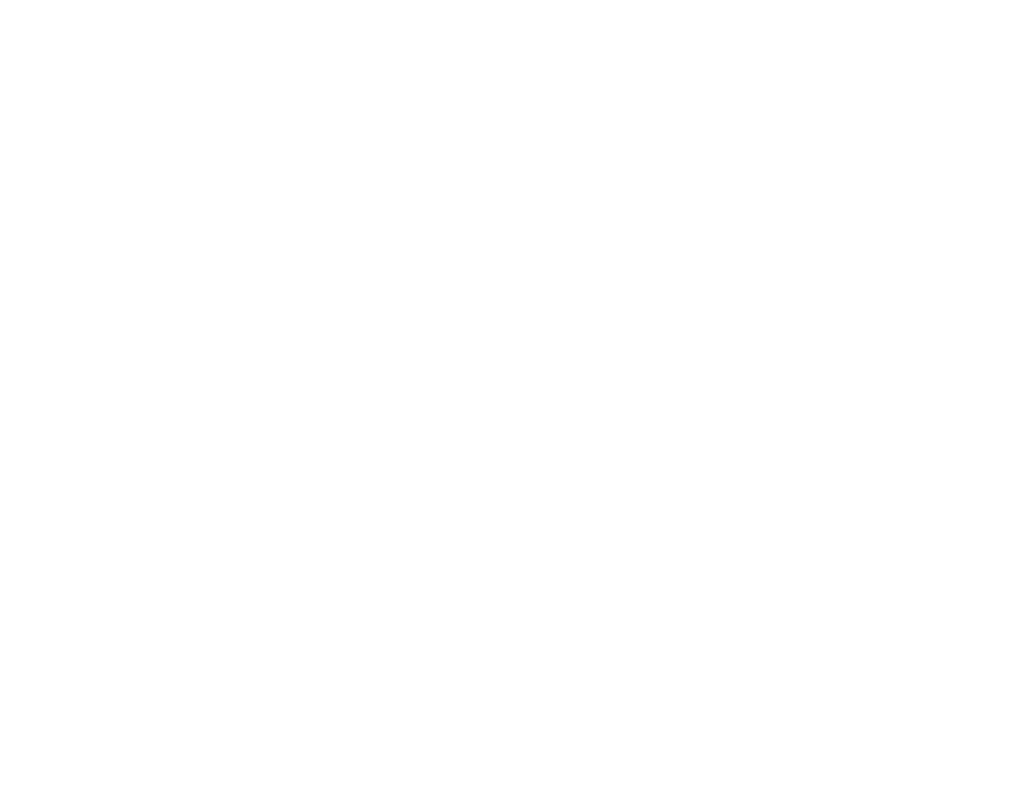
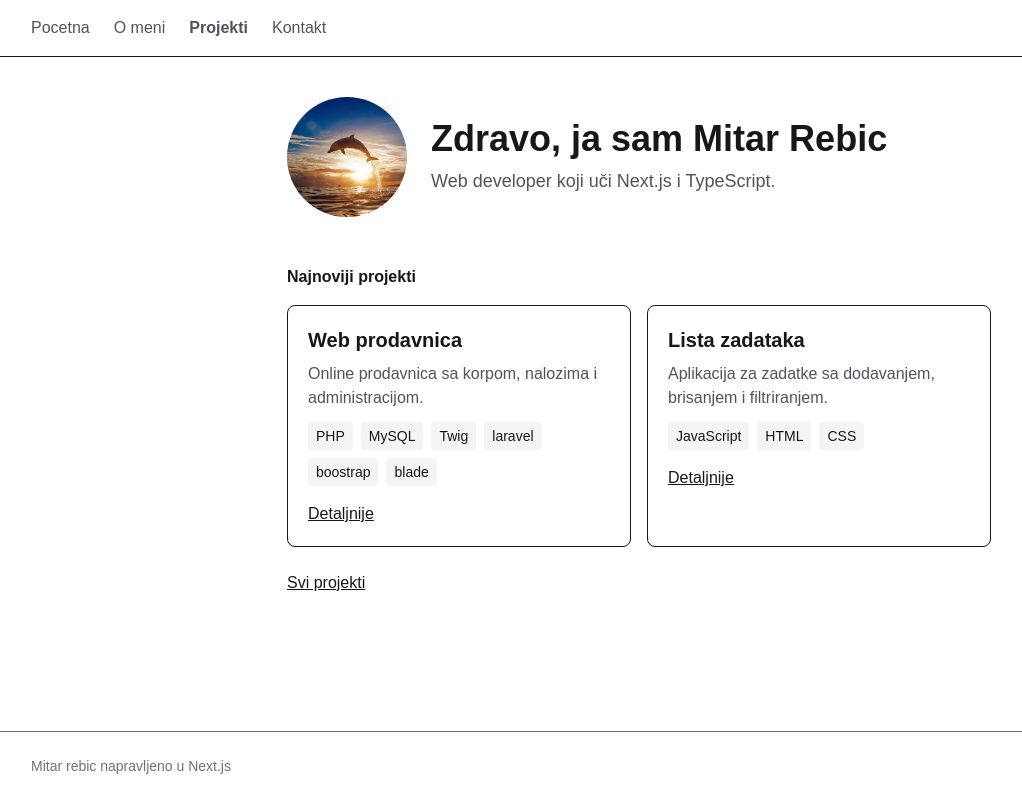
Before and after one commit to Mitar428/porfolio-site, a Next.js app: page /projekti in a window 1280 px wide. Before the commit this address had no page. Shown: the whole page, without its empty margins (1-1023 px from the left). Built offline with nearby package versions, Linux system fonts and the light colour scheme.

Commit message:
Dodata kontakt forma sa server actionom

```diff
--- /dev/null
+++ b/app/kontakt/action.ts
@@ -0,0 +1,12 @@
+"use server";
+import { redirect } from "next/navigation";
+
+export async function posaljiporuku(formData:FormData) {
+    const ime=formData.get("ime");
+    const email=formData.get("email");
+    const poruka=formData.get("poruka");
+
+    console.log("nova poruka",{ime,email,poruka});
+    redirect("/kontakt/hvala");
+
+}
--- /dev/null
+++ b/app/kontakt/hvala/page.tsx
@@ -0,0 +1,13 @@
+import Link from "next/link";
+
+   export default function Hvala() {
+     return (
+       <div>
+         <h1 className="text-4xl font-bold">Hvala!</h1>
+         <p className="mt-4">Poruka je poslata. Javiću se uskoro.</p>
+         <Link href="/" className="mt-4 inline-block underline">
+           Nazad na početnu
+        </Link>
+      </div>
+    );
+  }
--- /dev/null
+++ b/app/kontakt/page.tsx
@@ -0,0 +1,40 @@
+
+import type { Metadata } from "next";
+import { posaljiporuku } from "./action";
+
+export const metadata: Metadata = {
+  title: "Kontakt",
+};
+
+export default function Kontakt() {
+  return (
+    <div>
+      <h1 className="text-4xl font-bold">Kontakt</h1>
+      <form action={posaljiporuku} className="mt-8 flex flex-col gap-4">
+        <input
+          name="ime"
+          placeholder="Ime"
+          required
+          className="rounded border p-2"
+        />
+        <input
+          name="email"
+          type="email"
+          placeholder="Email"
+          required
+          className="rounded border p-2"
+        />
+        <textarea
+          name="poruka"
+          placeholder="Poruka"
+          required
+          rows={5}
+          className="rounded border p-2"
+        />
+        <button type="submit" className="rounded bg-black px-4 py-2 text-white">
+          Pošalji
+        </button>
+      </form>
+    </div>
+  );
+}
--- a/app/projekti/page.tsx
+++ b/app/projekti/page.tsx
@@ -1,59 +1,53 @@
 
-import type { Metadata } from "next";
+import Image from "next/image";
 import Link from "next/link";
-import { notFound } from "next/navigation";
-import { projekti, nadjiProjekat } from "@/lib/projekti";
+import Sekcija from "@/components/sekcija";
+import ProjekatKartica from "@/components/projekatKartica";
+import { projekti } from "@/lib/projekti";
+import { Metadata } from "next";
 
-export function generateStaticParams() {
-  return projekti.map((p) => ({ slug: p.slug }));
+export const metadata:Metadata={
+    description:"Portfolio Mitra Rebica. Web developer koji uči Next.js i TypeScript."
 }
 
-export async function generateMetadata({
-  params,
-}: {
-  params: Promise<{ slug: string }>;
-}): Promise<Metadata> {
-  const { slug } = await params;
-  const projekat = nadjiProjekat(slug);
+export default function Home() {
+  const najnoviji = projekti.slice(0, 2);
 
-  return {
-    title: projekat ? projekat.naslov : "Projekat nije pronađen",
-  };
-}
-
-export default async function ProjekatStrana({
-  params,
-}: {
-  params: Promise<{ slug: string }>;
-}) {
-  const { slug } = await params;
-  const projekat = nadjiProjekat(slug);
-
-  if (!projekat) {
-    notFound();
-  }
 
   return (
     <div>
-      <Link href="/projekti" className="underline">
-        ← Nazad na projekte
-      </Link>
+      <div className="flex items-center gap-6">
+        <Image
+          src="/profil.jpg"
+          alt="Moja fotografija"
+          width={120}
+          height={120}
+          className="rounded-full"
+        />
+        <div>
+          <h1 className="text-4xl font-bold">Zdravo, ja sam Mitar Rebic</h1>
+          <p className="mt-2 text-lg text-zinc-600">
+            Web developer koji uči Next.js i TypeScript.
+          </p>
+        </div>
+      </div>
 
-      <h1 className="mt-4 text-4xl font-bold">
-        {projekat.naslov}
-      </h1>
-
-      <p className="mt-2 text-zinc-500">
-        Godina: {projekat.godina}
-      </p>
-
-      <p className="mt-6 text-lg">
-        {projekat.opis}
-      </p>
-
-      <p className="mt-6">
-        Tehnologije: {projekat.tehnologije.join(", ")}
-      </p>
+      <Sekcija naslov="Najnoviji projekti">
+        <div className="grid gap-4 sm:grid-cols-2">
+          {najnoviji.map((p) => (
+            <ProjekatKartica
+              key={p.slug}
+              slug={p.slug}
+              naslov={p.naslov}
+              opis={p.opis}
+              tehnologije={p.tehnologije}
+            />
+          ))}
+        </div>
+        <Link href="/projekti" className="mt-6 inline-block underline">
+          Svi projekti
+        </Link>
+      </Sekcija>
     </div>
   );
 }
```
Also changed, not shown: public/profil.jpg (added).
